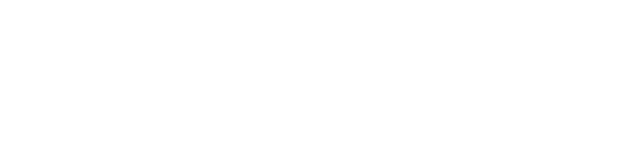
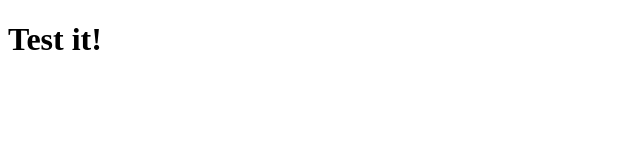
Before and after one commit to dorinesinenco/hw--gallery, a plain HTML site: page index.html in a window 1280 px wide. Shown: the whole page, without its empty margins (0-640 px from the left). Drawn offline with Linux system fonts and the light colour scheme.

Commit message:
Add files via upload

```diff
--- a/index.html
+++ b/index.html
@@ -7,5 +7,7 @@
 </head>
 <body>
 
+    <h1>Test it!</h1>
+
 </body>
 </html>
```
